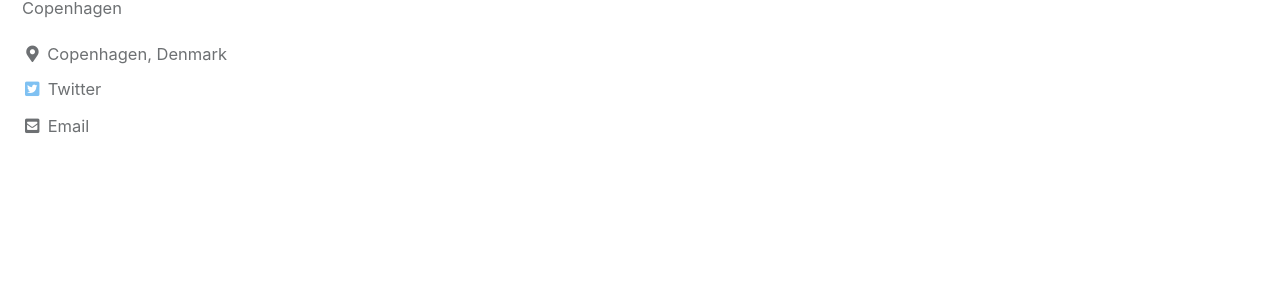
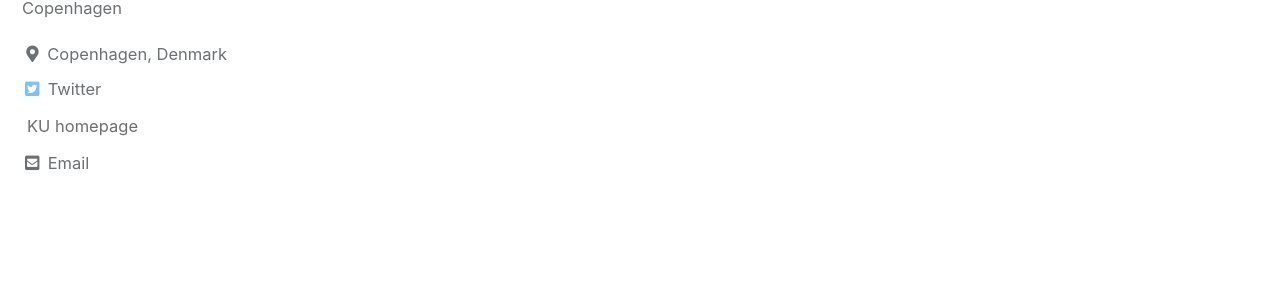
Before and after one commit to AndersWoller/AndersWoller.github.io, a Jekyll site: the page built from index.html, in a window 1280 px wide. Shown: the part 303-611 px from the top of the page. Built offline with Jekyll 4.4.1, drawn with Linux system fonts in a browser that asks for light colours; cached includes are drawn as plain includes; the list of posts is cut into pages by our own code.

Commit message:
adding ku homepage

```diff
--- a/_config.yml
+++ b/_config.yml
@@ -118,6 +118,9 @@ author:
     - label: "Instagram"
       icon: "fab fa-fw fa-instagram"
       # url: "https://instagram.com/"
+    - label: "KU homepage"
+      icon: "/images/samf.svg"
+      url: "https://polsci.ku.dk/ansatte/vip/?pure=da/persons/414339"
 
 # Site Footer
 footer:
@@ -140,6 +143,7 @@ footer:
     - label: "Instagram"
       icon: "fab fa-fw fa-instagram"
       # url:
+
 
 
 # Reading Files
```
Also changed, not shown: images/samf.svg (added).
